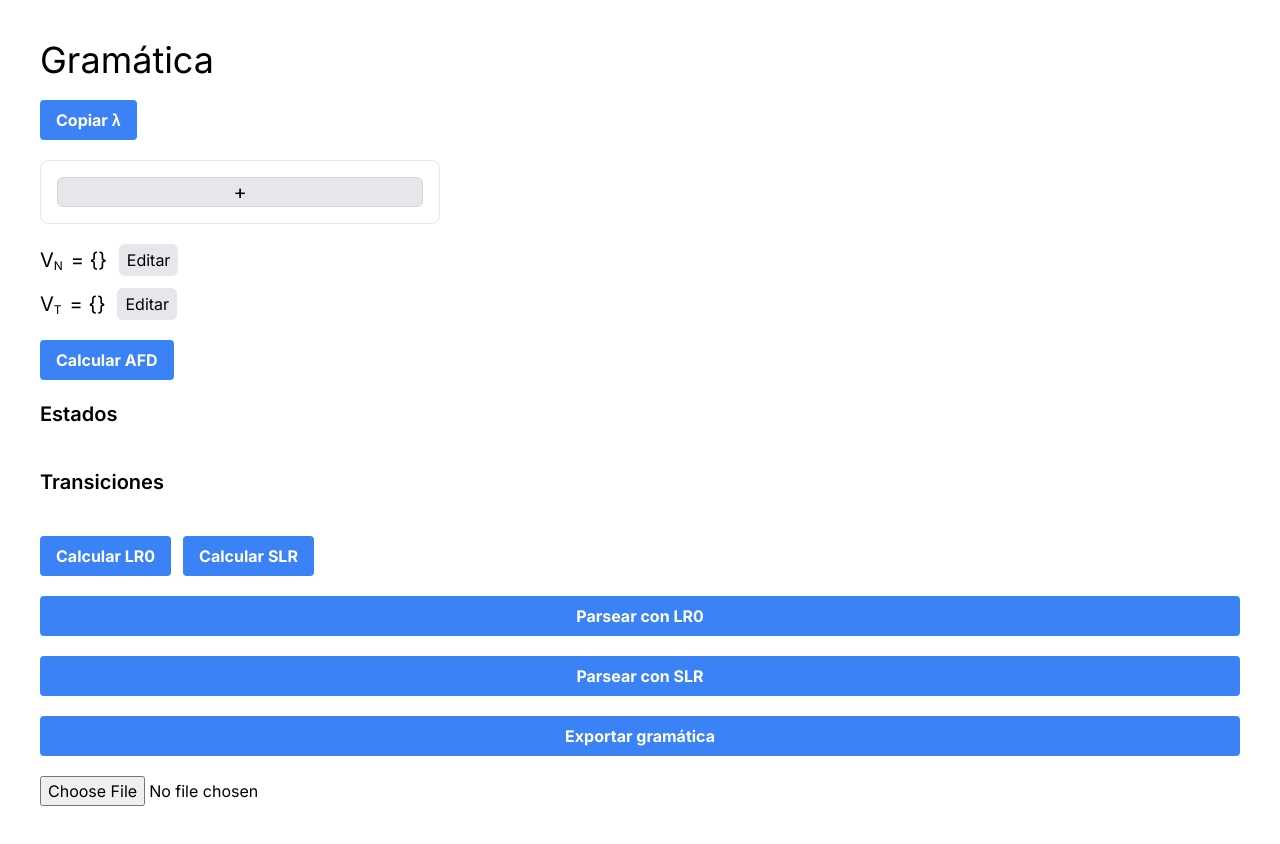
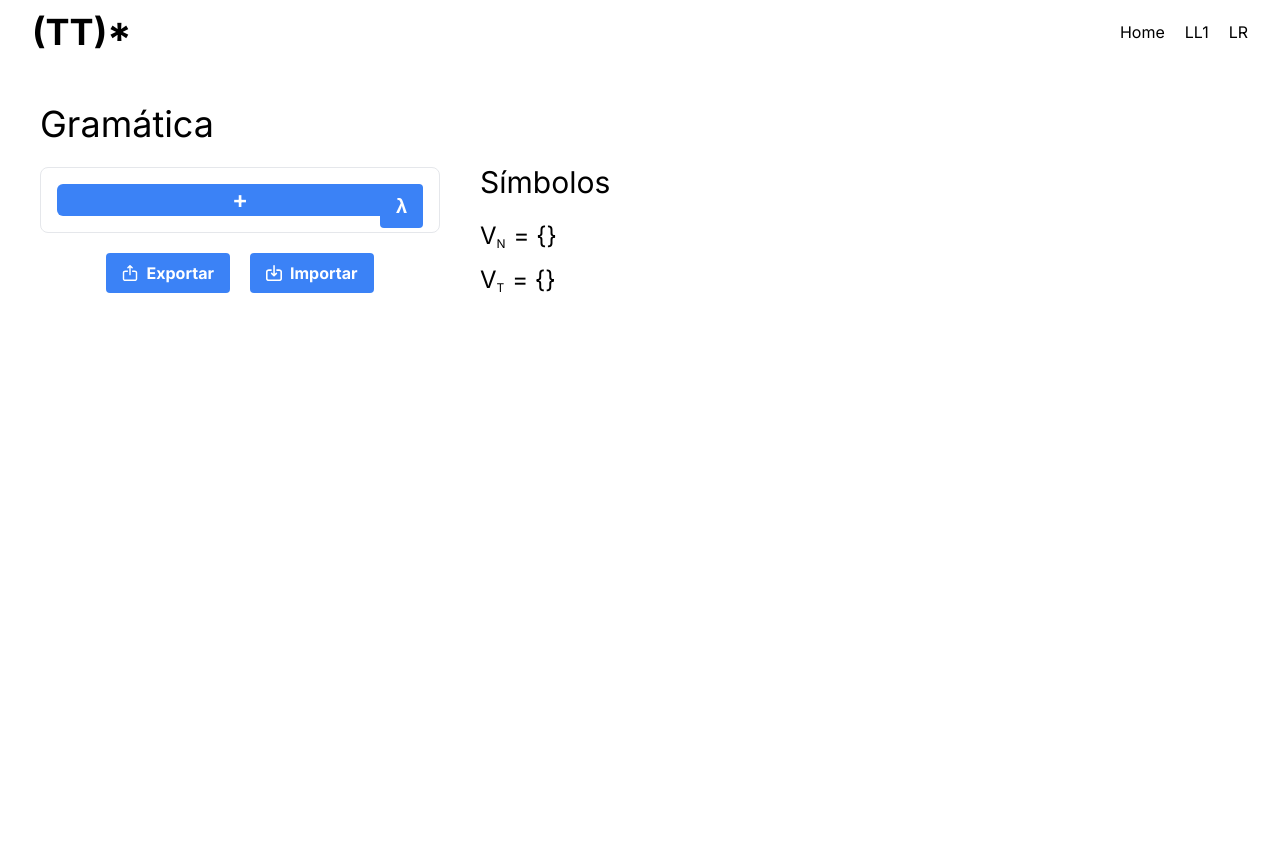
Before and after one commit to nachovigilante/tleng-tools, a Next.js app: page / in a window 1280 px wide. After the commit the page ends 800 px from the top, so only its background shows below. Built offline with nearby package versions, Linux system fonts and the light colour scheme.

Commit message:
fix: changed page distribution

```diff
--- a/src/app/layout.tsx
+++ b/src/app/layout.tsx
@@ -1,22 +1,29 @@
-import type { Metadata } from 'next'
-import { Inter } from 'next/font/google'
-import './globals.css'
+import type { Metadata } from 'next';
+import { Inter } from 'next/font/google';
+import './globals.css';
+import Header from '~/components/layout/Header';
+import Provider from '~/components/layout/Provider';
 
-const inter = Inter({ subsets: ['latin'] })
+const inter = Inter({ subsets: ['latin'] });
 
 export const metadata: Metadata = {
     title: 'Tleng Tools',
     description: 'Tools for Tleng',
-}
+};
 
 export default function RootLayout({
     children,
 }: {
-  children: React.ReactNode
+    children: React.ReactNode;
 }) {
     return (
         <html lang="en">
-      <body className={inter.className}>{children}</body>
+            <Provider>
+                <body className={inter.className}>
+                    <Header />
+                    {children}
+                </body>
+            </Provider>
         </html>
-  )
+    );
 }
--- /dev/null
+++ b/src/app/ll1/page.tsx
@@ -0,0 +1,16 @@
+import { LL1 } from '~/components/LL1';
+import { SD } from '~/components/SD';
+
+const LL1Page = () => {
+    return (
+        <main className="flex flex-col gap-10 p-10">
+            <h1 className="text-4xl">LL1</h1>
+            <div className="flex flex-wrap gap-10">
+                <SD />
+                <LL1 />
+            </div>
+        </main>
+    );
+};
+
+export default LL1Page;
--- /dev/null
+++ b/src/app/lr/page.tsx
@@ -0,0 +1,18 @@
+import { Afd } from "~/components/Afd";
+import { LR } from "~/components/LR";
+import { Parse } from "~/components/Parse";
+
+const LRPage = () => {
+    return (
+        <main className="flex flex-col gap-10 p-10">
+            <h1 className="text-4xl">LR</h1>
+            <div className="flex flex-wrap gap-10">
+                <Afd />
+                <LR />
+                <Parse />
+            </div>
+        </main>
+    );
+};
+
+export default LRPage;
--- a/src/app/page.tsx
+++ b/src/app/page.tsx
@@ -1,24 +1,20 @@
 'use client';
 
 import { Productions } from '../components/Productions';
-import { GrammarProvider } from '~/contexts/GrammarContext';
 import { Languages } from '../components/Languages';
 import { PS } from '../components/PS';
 import useGrammar from '~/hooks/useGrammar';
-import { SD } from '../components/SD';
-import { LL1 } from '../components/LL1';
-import { Afd } from '../components/Afd';
-import { LR0 } from '../components/LR';
 
 const Export = () => {
     const { exportGrammar } = useGrammar();
 
     return (
         <button
-            className="bg-blue-500 hover:bg-blue-700 text-white font-bold py-2 px-4 rounded"
+            className="bg-blue-500 hover:bg-blue-700 text-white font-bold py-2 px-4 rounded flex items-center gap-2"
             onClick={exportGrammar}
         >
-            Exportar gramática
+            <img src="/assets/export.svg" alt="" className="h-4" />
+            Exportar
         </button>
     );
 };
@@ -27,32 +23,26 @@ const Import = () => {
     const { importGrammar } = useGrammar();
 
     return (
+        <>
             <input
                 type="file"
                 accept="application/json"
                 onChange={(e) => {
                     if (e.target.files) importGrammar(e.target.files[0]);
                 }}
+                hidden
             />
-    );
-};
-
-const Parse = () => {
-    const { parse } = useGrammar();
-
-    return (
-        <>
             <button
-                className="bg-blue-500 hover:bg-blue-700 text-white font-bold py-2 px-4 rounded"
-                onClick={() => parse('( a a | a )')}
+                className="bg-blue-500 hover:bg-blue-700 text-white font-bold py-2 px-4 rounded flex items-center gap-2"
+                onClick={() => {
+                    const input = document.querySelector(
+                        'input[type=file]',
+                    ) as HTMLInputElement;
+                    if (input) input.click();
+                }}
             >
-                Parsear con LR0
-            </button>
-            <button
-                className="bg-blue-500 hover:bg-blue-700 text-white font-bold py-2 px-4 rounded"
-                onClick={() => parse('( a a | a )')}
-            >
-                Parsear con SLR
+                <img src="/assets/import.svg" alt="" className="h-4"/>
+                Importar
             </button>
         </>
     );
@@ -60,31 +50,22 @@ const Parse = () => {
 
 const Home = () => {
     return (
-        <GrammarProvider>
         <main className="p-10">
             <h1 className="text-4xl">Gramática</h1>
-                <div className="flex flex-col gap-5 mt-5">
-                    <button
-                        className="bg-blue-500 hover:bg-blue-700 text-white font-bold py-2 px-4 rounded w-fit"
-                        onClick={() => {
-                            navigator.clipboard.writeText('λ');
-                        }}
-                    >
-                        Copiar λ
-                    </button>
+            <div className="flex flex-wrap gap-10 mt-5">
+                <div className="flex flex-col gap-5 justify-center">
                     <Productions />
-                    <Languages />
-                    <Afd />
-                    <LR0 />
-                    <Parse />
-                    <PS />
-                    <SD />
-                    <LL1 />
+                    <div className="flex items-center gap-5 justify-center">
                         <Export />
                         <Import />
                     </div>
+                </div>
+                <div className="flex flex-col gap-10">
+                    <Languages />
+                    <PS />
+                </div>
+            </div>
         </main>
-        </GrammarProvider>
     );
 };
 
--- a/src/components/LL1.tsx
+++ b/src/components/LL1.tsx
@@ -1,6 +1,5 @@
 'use client';
 import { twMerge } from 'tailwind-merge';
-import { Grammar } from '~/contexts/GrammarContext';
 import useGrammar from '~/hooks/useGrammar';
 import useLL1 from '~/hooks/useLL1';
 
--- a/src/components/LR.tsx
+++ b/src/components/LR.tsx
@@ -13,7 +13,7 @@ export const showAction = (action: ActionType) => {
     if (action.accion === 'accept') return `accept`;
 };
 
-export const LR0 = () => {
+export const LR = () => {
     const { Vt } = useGrammar();
     const { calcularLR0, LR0 } = useLR0();
     const { calcularSLR, SLR } = useSLR();
--- a/src/components/Languages.tsx
+++ b/src/components/Languages.tsx
@@ -40,31 +40,17 @@ const Language = ({
                     <p className="ml-2">{`= {`}</p>
                     {language.map((v, index) => {
                         return (
-                            <div key={index} className="flex items-center">
+                            <div key={index} className="flex items-center font-mono text-gray-400">
                                 <p>{v}</p>
-                                {language.length - 1 !== index && <p className="mr-1">,</p>}
+                                {language.length - 1 !== index && (
+                                    <p className="mr-1 font-sans text-black font-semibold">,</p>
+                                )}
                             </div>
                         );
                     })}
                     <p>{`}`}</p>
                 </div>
             )}
-            <button
-                className="text-base bg-gray-200 py-1 px-2 rounded-md"
-                onClick={() => {
-                    if (editting) {
-                        reset();
-                        edittingValue.split(',').forEach((v) => {
-                            add(v);
-                        });
-                    } else {
-                        setEdittingValue(language.join(','));
-                    }
-                    setEditting((s) => !s);
-                }}
-            >
-                {editting ? 'Guardar' : 'Editar'}
-            </button>
         </div>
     );
 };
@@ -73,7 +59,8 @@ export const Languages = () => {
     const { Vn, Vt, addVn, addVt, resetVn, resetVt } = useGrammar();
 
     return (
-        <div className="flex flex-col text-xl gap-3">
+        <div className="flex flex-col text-2xl gap-3">
+            <h2 className="text-3xl mb-2">Símbolos</h2>
             <Language language={Vn} add={addVn} reset={resetVn} id="N" />
             <Language language={Vt} add={addVt} reset={resetVt} id="T" />
         </div>
--- /dev/null
+++ b/src/components/Parse.tsx
@@ -0,0 +1,23 @@
+'use client';
+import useGrammar from '~/hooks/useGrammar';
+
+export const Parse = () => {
+    const { parse } = useGrammar();
+
+    return (
+        <>
+            <button
+                className="bg-blue-500 hover:bg-blue-700 text-white font-bold py-2 px-4 rounded"
+                onClick={() => parse('( a a | a )')}
+            >
+                Parsear con LR0
+            </button>
+            <button
+                className="bg-blue-500 hover:bg-blue-700 text-white font-bold py-2 px-4 rounded"
+                onClick={() => parse('( a a | a )')}
+            >
+                Parsear con SLR
+            </button>
+        </>
+    );
+};
--- a/src/components/Productions.tsx
+++ b/src/components/Productions.tsx
@@ -7,6 +7,14 @@ export const Productions = () => {
 
     return (
         <div className="border rounded-lg flex flex-col w-[400px] p-4 text-xl gap-5">
+            <button
+                className="bg-blue-500 hover:bg-blue-700 text-white font-semibold py-2 px-4 rounded w-fit self-end absolute"
+                onClick={() => {
+                    navigator.clipboard.writeText('λ');
+                }}
+            >
+                λ
+            </button>
             {prods.length > 0 && (
                 <div className="flex flex-col gap-2">
                     {prods.map((p, index) => {
@@ -23,7 +31,7 @@ export const Productions = () => {
                 </div>
             )}
             <button
-                className="text-center bg-gray-200 border border-gray-300 rounded-md hover:bg-gray-300 active:bg-gray-400"
+                className="text-center bg-blue-500 hover:bg-blue-700 rounded-md text-white font-semibold text-2xl"
                 onClick={() => addProd({ head: '', body: [] })}
             >
                 +
--- /dev/null
+++ b/src/components/layout/Header.tsx
@@ -0,0 +1,24 @@
+import Link from 'next/link';
+
+const Header = () => {
+    return (
+        <header className="flex items-center justify-between py-3 px-8">
+            <h1 className="text-4xl font-bold">(TT)*</h1>
+            <nav>
+                <ul className="flex gap-5">
+                    <li>
+                        <Link href="/">Home</Link>
+                    </li>
+                    <li>
+                        <Link href="/ll1">LL1</Link>
+                    </li>
+                    <li>
+                        <Link href="/lr">LR</Link>
+                    </li>
+                </ul>
+            </nav>
+        </header>
+    );
+};
+
+export default Header;
--- /dev/null
+++ b/src/components/layout/Provider.tsx
@@ -0,0 +1,10 @@
+'use client';
+
+import { ReactNode } from 'react';
+import { GrammarProvider } from '~/contexts/GrammarContext';
+
+const Provider = ({ children }: { children: ReactNode }) => {
+    return <GrammarProvider>{children}</GrammarProvider>;
+};
+
+export default Provider;
```
Also changed, not shown: public/assets/export.svg (added), public/assets/import.svg (added). Lines whose indentation alone changed are shown as unchanged.
